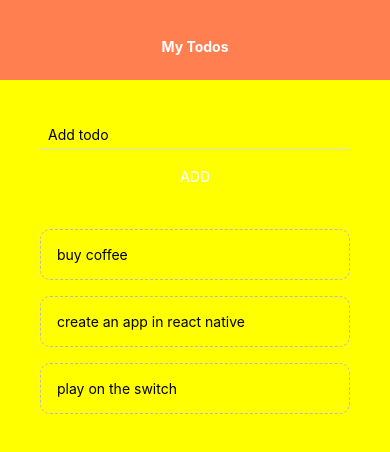
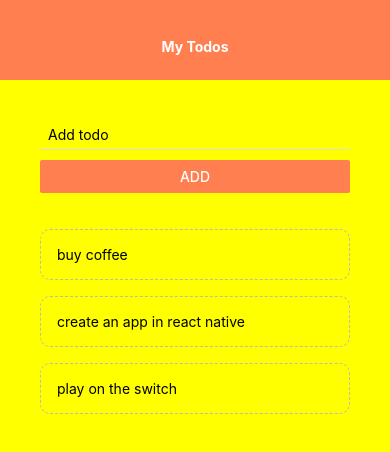
Before and after one commit to taylorhh5/nativeProject, a React Native app: screen / in a window 390 px wide. Shown: the top 452 px of the page. Built offline with nearby package versions, Linux system fonts and the light colour scheme.

Commit message:
Todos input clears after submit

```diff
--- a/App.js
+++ b/App.js
@@ -15,6 +15,7 @@ import {
 import Header from "./components/Header";
 import TodoItem from './components/TodoItem'
 import AddTodo from './components/AddTodo'
+import Sanbox from './components/Sandbox'
 
 export default function App() {
   const [todos, setTodos] = useState([
@@ -34,6 +35,7 @@ export default function App() {
     if(text.length > 3){
  setTodos(() => {
       return [...todos, {text: text, key: Math.random().toString()}]
+
     })
 
     }
@@ -48,6 +50,7 @@ export default function App() {
 
 
   return (
+    // <Sanbox/>
     <TouchableWithoutFeedback onPress={() =>{
       Keyboard.dismiss()
       console.log('dismissed keyboard')
@@ -84,15 +87,16 @@ const styles = StyleSheet.create({
     // justifyContent: "center",
   },
   content: {
+    // backgroundColor:"pink",
     padding: 40,
+    flex:1,
   },
 
   list: {
     marginTop: 20,
+    // backgroundColor: "yellow",
+    flex:1,
+
   },
-  item: {
-    width: 200,
-    marginBottom: 20,
-    backgroundColor: "pink",
-  },
+
 });
--- a/components/AddTodo.js
+++ b/components/AddTodo.js
@@ -6,6 +6,7 @@ export default function AddTodo(props) {
 
   const changeHandler = (value) => {
     setText(value);
+
   };
   return (
     <View>
@@ -13,8 +14,9 @@ export default function AddTodo(props) {
         style={styles.input}
         placeholder="Add todo"
         onChangeText={changeHandler}
+        value={text}
       />
-      <Button onPress={() => props.submitHandler(text)} title="Add" color="'coral" />
+      <Button onPress={() => {props.submitHandler(text), setText("")}} title="Add" color="coral" />
     </View>
   );
 }
--- /dev/null
+++ b/components/Sandbox.js
@@ -0,0 +1,41 @@
+import React from "react";
+import { View, Text, StyleSheet } from "react-native";
+
+export default function Sandbox() {
+  return (
+    <View style={styles.container}>
+      <Text style={styles.one}>One</Text>
+      <Text style={styles.two}>two</Text>
+
+      <Text style={styles.three}>three</Text>
+
+      <Text style={styles.four}>four</Text>
+    </View>
+  );
+}
+
+const styles = StyleSheet.create({
+  container: {
+    // flex: 1,
+    flexDirection:"row",
+    justifyContent:"space-around",
+    paddingTop: 40,
+    backgroundColor: "#ddd",
+  },
+  one: {
+    backgroundColor: "violet",
+    padding: 10,
+  },
+  two: {
+    backgroundColor: "gold",
+    padding: 10,
+  },
+  three: {
+    backgroundColor: "coral",
+    padding: 10,
+  },
+  four: {
+    backgroundColor: "skyblue",
+    padding: 10,
+  },
+});
```
